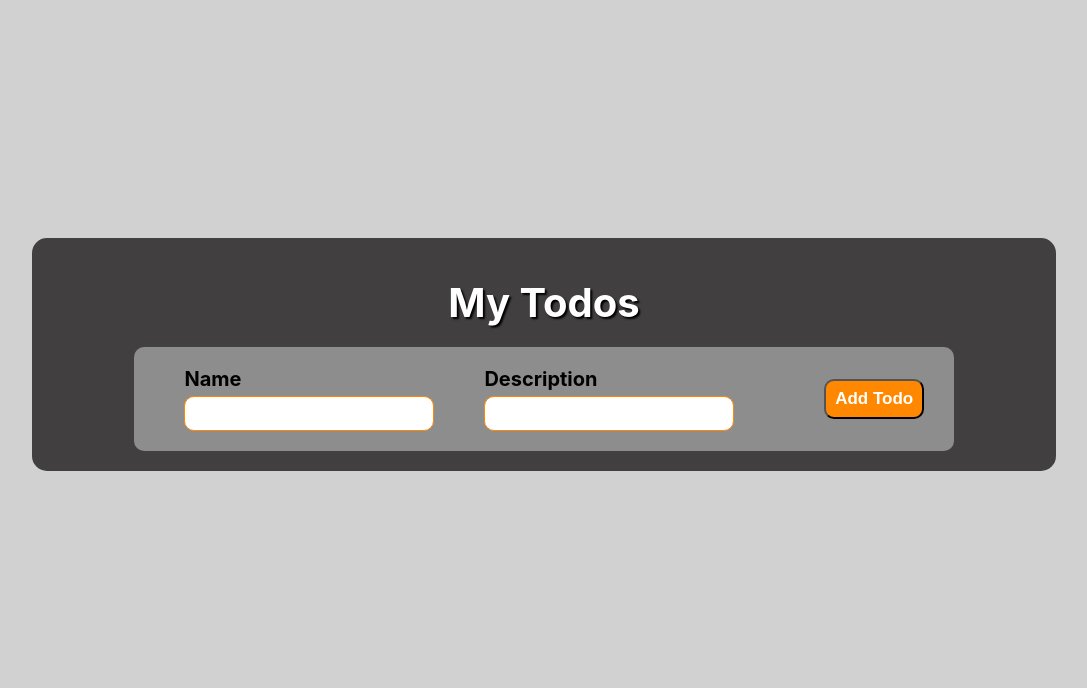
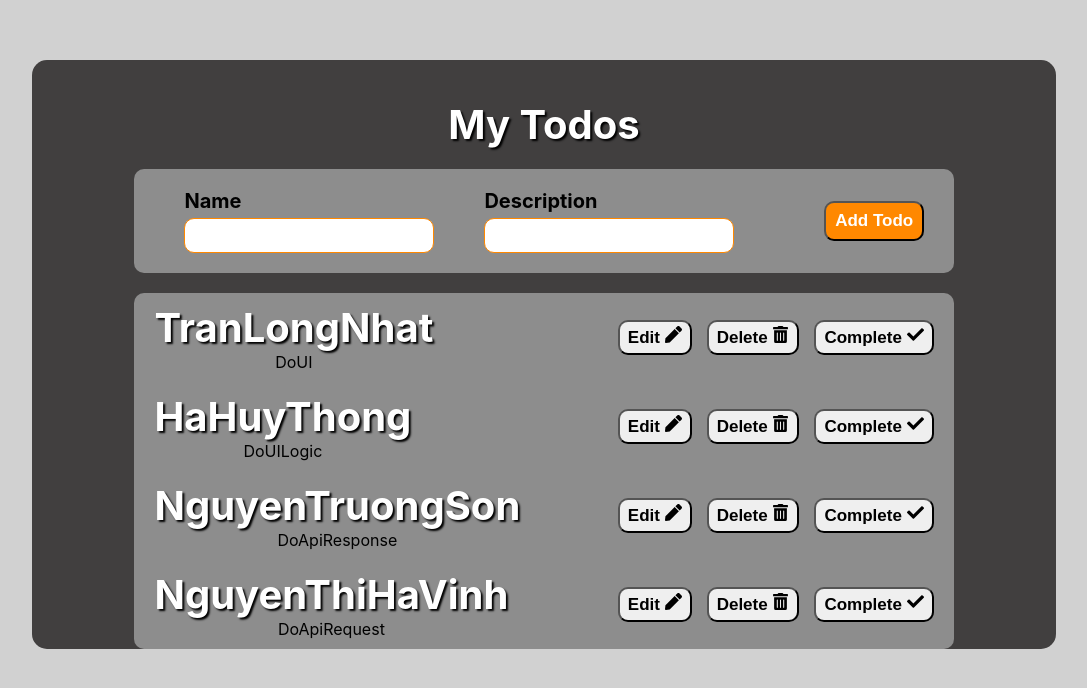
Before and after one commit to LongNhatDev/To-Do-list, a React (Create React App) app: page / in a window 1280 px wide. Shown: the part 146-834 px from the top of the page, without its empty margins (96-1183 px from the left). Built offline with nearby package versions, Linux system fonts and the light colour scheme.

Commit message:
Update with Mobx

```diff
--- a/package.json
+++ b/package.json
@@ -10,6 +10,8 @@
     "@types/node": "^16.11.24",
     "@types/react": "^17.0.39",
     "@types/react-dom": "^17.0.11",
+    "mobx": "^6.3.13",
+    "mobx-react-lite": "^3.2.3",
     "react": "^17.0.2",
     "react-dom": "^17.0.2",
     "react-icons": "^4.3.1",
--- a/src/app/index.tsx
+++ b/src/app/index.tsx
@@ -1,85 +1,13 @@
 import { ChangeEvent, FC, useState } from "react";
 import Form from "../components/form";
+import { Todo, TodoStore } from "../store/todoStore";
 import AppFrame from "./styles";
-import { ITask } from "../interfaces/index";
-import { v4 as uuidv4 } from 'uuid';
+
 
 const App: FC = () => {
-  const [_id,set_Id] = useState<string>("");
-  const [name, setName] = useState<string>("");
-  const [description, setDescription] = useState<string>("");
-  const [todoList, setTodoList] = useState<ITask[]>([]);
-  const [toggleSubmit, setToggleSubmit] = useState<boolean>(true);
-  const [isEditItem, setIsEditItem] = useState<string>("");
-  const handleNameChange = (event: ChangeEvent<HTMLInputElement>): void => {
-    setName(event.target.value);
-  };
-
-  const handleDescriptionChange = (
-    event: ChangeEvent<HTMLInputElement>
-  ): void => {
-    setDescription(event.target.value);
-  };
-
-  const newTask = (): void => {
-    const newTask = { _id: uuidv4(),name: name, description: description, isDone: false };
-    setTodoList([...todoList, newTask]);
-    console.log(todoList);
-    setName("");
-    setDescription("");
-  };
-
-  const deleteTask = (taskIdToDelete: string): void => {
-    setTodoList(
-      todoList.filter((task) => {
-        return task._id !== taskIdToDelete;
-      })
-    );
-  };
-
-  const editTask = (taskIdToUpdate: string): void => {
-    let newEditItem = todoList.find((task) => {
-      return task._id === taskIdToUpdate;
-    });
-    console.log(newEditItem);
-    setName(newEditItem!.name);
-    setDescription(newEditItem!.description);
-    setToggleSubmit(false);
-    setIsEditItem(taskIdToUpdate);
-  };
-
-  const updateTask = (editItem: string): void => {
-    let editTask = todoList.find((task) => {
-      return task._id === editItem;
-    });
-    editTask!.name = name;
-    editTask!.description = description;
-    setToggleSubmit(!toggleSubmit);
-  };
-
-  const setCompletedTask = (taskIdToComplete: string): void => {
-    const completedTask = todoList.find((task) => {
-      return (task._id = taskIdToComplete);
-    });
-    completedTask!.isDone=true
-  };
-
   return (
     <AppFrame>
-      <Form
-        handleNameChange={handleNameChange}
-        handleDescriptionChange={handleDescriptionChange}
-        newTask={newTask}
-        name={name}
-        description={description}
-        todoList={todoList}
-        toggleSubmit={toggleSubmit}
-        deleteTask={deleteTask}
-        isEditItem={isEditItem}
-        editTask={editTask}
-        updateTask={updateTask}
-        setCompletedTask={setCompletedTask}
-      />
+      <Form todoStore = {TodoStore}/>
     </AppFrame>
   );
 };
--- a/src/components/form/index.tsx
+++ b/src/components/form/index.tsx
@@ -1,41 +1,20 @@
-import { ChangeEvent } from "react";
-import { ITask } from "../../interfaces";
 import List from "../list-item";
 import NewItem from "../new-item";
 import TableDiv from "./styles";
-
-interface IProps {
-  handleNameChange(event: ChangeEvent<HTMLInputElement>): void;
-  handleDescriptionChange(event: ChangeEvent<HTMLInputElement>): void;
-  newTask(): void;
-  deleteTask(taskNameToDelete: string):void,
-  editTask(taskNameToUpdate:string):void,
-  updateTask(editItem:string) :void,
-  setCompletedTask(taskNameToComplete:string) :void,
-  isEditItem:string,
-  name:string,
-  description:string,
-  todoList:ITask[],
-  toggleSubmit:boolean
-
+import { Todo, TodoList, TodoStore } from "../../store/todoStore";
+import { observer } from "mobx-react-lite";
+import { useState } from "react";
+interface IProps{
+  todoStore:TodoList
 }
-const Form = ({ toggleSubmit,name,description,todoList,isEditItem,handleNameChange, handleDescriptionChange,newTask,editTask,updateTask,deleteTask,setCompletedTask }: IProps) => {
+const Form = observer(({todoStore}:IProps) => {
   return (
     <TableDiv>
       <h1>My Todos</h1>
-      <NewItem
-        toggleSubmit= {toggleSubmit}
-        handleNameChange={handleNameChange}
-        handleDescriptionChange={handleDescriptionChange}
-        newTask={newTask}
-        updateTask={updateTask}
-        name={name}
-        description={description}
-        isEditItem={isEditItem}
-      />
-      <List todoList={todoList} editTask={editTask} deleteTask={deleteTask} setCompletedTask={setCompletedTask}/>
+      <NewItem todoStore={todoStore}/>
+      <List todoStore = {todoStore} />
     </TableDiv>
   );
-};
+});
 
 export default Form;
--- a/src/components/item/index.tsx
+++ b/src/components/item/index.tsx
@@ -5,36 +5,92 @@ import Edit from "../icons/edit";
 import Complete from "../icons/conplete";
 import Delete from "../icons/delete";
 import ListFrameLeft from "./styles/list-frame-left";
-import { ITask } from "../../interfaces";
+import { Todo, TodoList, TodoStore } from "../../store/todoStore";
+import { observer } from "mobx-react-lite";
+import { useState } from "react";
+import Input from "../new-item/styles/input";
 
 interface IProps {
-  task: ITask,
-  deleteTask(taskIdToDelete: string):void,
-  editTask(taskIdToUpdate:string):void,
-  setCompletedTask(taskIdToComplete:string) :void
-
+  todo: Todo;
+  todoStore: TodoList;
 }
-const Item = ({task,editTask,deleteTask,setCompletedTask}:IProps) => {
+const Item = observer(({ todo, todoStore }: IProps) => {
+  const [name, setName] = useState<string>(todo.name);
+  const [description, setDescription] = useState<string>(todo.description);
+  const [editButton, setEditButton] = useState<boolean>(false);
+  const [completeButton,setCompleteButton] = useState<boolean>(false);
+  const setUpdateButton = () => {
+    setEditButton(!editButton);
+  };
+  const setCompletedButton = () => {
+    setCompleteButton(!completeButton)
+    todoStore.setCompletedItem(todo._id)
+    console.log(todoStore.todos)
+  }
   return (
     <ListFrameItem>
       <ListFrameLeft>
-        <h1>{task.name}</h1>
-        <p>{task.description}</p>
+        {editButton === false ? (
+          <>
+            {" "}
+            <h1>{todo.name}</h1>
+            <p>{todo.description}</p>
+          </>
+        ) : (
+          <>
+            <Input
+              value={name}
+              onChange={(event) => {
+                setName(event.target.value);
+              }}
+            />
+            <Input
+              value={description}
+              onChange={(event) => {
+                setDescription(event.target.value);
+              }}
+            />
+          </>
+        )}
       </ListFrameLeft>
       <ListFrameRight>
-        <Button onClick={() => {editTask(task._id)}}>
-          Edit <Edit />
-        </Button>
-        { task.isDone === false &&
-          <Button onClick={() => {setCompletedTask(task._id)}}>
-          Complete <Complete />
+        {editButton === false ? (
+          <Button onClick={setUpdateButton}>
+            Edit <Edit />
           </Button>
-        }
-        <Button onClick={()=>{deleteTask(task._id)}}>
-          Delete <Delete />
-        </Button>
+        ) : (
+          <Button
+            onClick={() => {
+              todoStore.editItem(todo._id, name, description);
+              console.log(todoStore.todos)
+              setUpdateButton();
+            }}
+          >
+            Update <Edit />
+          </Button>
+        )}
+        {editButton === false && (
+          <Button
+            onClick={() => {
+              todoStore.removeTodo(todo._id);
+            }}
+          >
+            Delete <Delete />
+          </Button>
+        )}
+        {completeButton === false ? (
+          <Button
+            onClick={setCompletedButton}
+          >
+            Complete <Complete />
+          </Button>
+        ) : (
+          <Button>
+            <Complete />
+          </Button>
+        )}
       </ListFrameRight>
     </ListFrameItem>
   );
-};
+});
 export default Item;
--- a/src/components/list-item/index.tsx
+++ b/src/components/list-item/index.tsx
@@ -1,22 +1,19 @@
-import { ITask } from "../../interfaces"
-import Item from "../item"
-import ListFrame from "./styles"
-
+import { observer } from "mobx-react-lite";
+import { TodoList } from "../../store/todoStore";
+import Item from "../item";
+import ListFrame from "./styles";
 
 interface IProps {
-    todoList: ITask[],
-    deleteTask(taskIdToDelete: string):void,
-    editTask(taskIdToUpdate:string):void,
-    setCompletedTask(taskIdToComplete:string) :void,
+  todoStore: TodoList;
+
 }
 
-const List = ({todoList,deleteTask,editTask,setCompletedTask} :IProps) => {
-    return (
-        <ListFrame>
-            {todoList.map((task:ITask,index:number)=>{
-               return <Item key={index} task={task} deleteTask={deleteTask} editTask={editTask} setCompletedTask={setCompletedTask} />
-            })}
-        </ListFrame>
-    )
-}
-export default List
+const List = observer(({ todoStore}: IProps) => (
+  <ListFrame>
+    {todoStore.todos.map((todo) => (
+      <Item todo={todo} todoStore={todoStore} key={todo._id} />
+    ))}
+  </ListFrame>
+));
+
+export default List;
--- a/src/components/new-item/index.tsx
+++ b/src/components/new-item/index.tsx
@@ -1,4 +1,7 @@
-import { ChangeEvent } from "react";
+import { observer } from "mobx-react-lite";
+import { ChangeEvent, useState } from "react";
+import { TodoList } from "../../store/todoStore";
+
 import Button from "./styles/button";
 import Input from "./styles/input";
 import Label from "./styles/label";
@@ -8,32 +11,45 @@ import NewTaskFrameSupLeft from "./styles/new-task-frame-sup_left";
 import NewTaskFrameSupRight from "./styles/new-task-frame-sup_right";
 
 interface IProps {
-  handleNameChange(event: ChangeEvent<HTMLInputElement>) : void
-  handleDescriptionChange(event: ChangeEvent<HTMLInputElement>) : void
-  newTask():void,
-  updateTask(editItem:string) :void,
-  name:string,
-  description:string,
-  toggleSubmit:boolean,
-  isEditItem:string
+  todoStore: TodoList;
 }
-const NewItem = ({name, toggleSubmit,description,isEditItem,handleNameChange,handleDescriptionChange,newTask,updateTask} : IProps) => {
+const NewItem = observer(({ todoStore }: IProps) => {
+  const [name, setName] = useState<string>("");
+  const [description, setDescription] = useState<string>("");
+
   return (
     <NewTaskFrame>
       <NewTaskFrameSupLeft>
         <NewTaskFrameSub>
           <Label>Name</Label>
-          <Input value={name} onChange={(event:ChangeEvent<HTMLInputElement>) => handleNameChange(event)}/>
+          <Input
+            value={name}
+            onChange={(event) => {
+              setName(event.target.value);
+            }}
+          />
         </NewTaskFrameSub>
         <NewTaskFrameSub>
           <Label>Description</Label>
-          <Input value={description} onChange={(event:ChangeEvent<HTMLInputElement>) => handleDescriptionChange(event)}/>
+          <Input
+            value={description}
+            onChange={(event) => {
+              setDescription(event.target.value);
+            }}
+          />
         </NewTaskFrameSub>
       </NewTaskFrameSupLeft>
       <NewTaskFrameSupRight>
-        {toggleSubmit ? <Button className="btn" onClick={newTask}>Add Todo</Button> :  <Button className="btn" onClick={()=> {updateTask(isEditItem)}}>Update</Button>  }
+        <Button
+          className="btn"
+          onClick={() => {
+            todoStore.addTodo(name, description);
+          }}
+        >
+          Add Todo
+        </Button>
       </NewTaskFrameSupRight>
     </NewTaskFrame>
   );
-};
+});
 export default NewItem;
--- /dev/null
+++ b/src/constants/index.ts
@@ -0,0 +1,6 @@
+const CONSTANTS = {
+    DOMAIN: 'http://localhost:4000',
+    EDIT: 'Edit',
+    DELETE: 'Delete',
+  }
+export default CONSTANTS
--- a/src/interfaces/index.ts
+++ /dev/null
@@ -1,6 +0,0 @@
-export interface ITask {
-    _id:string,
-    name:string,
-    description:string,
-    isDone:boolean
-}
--- /dev/null
+++ b/src/service/index.ts
@@ -0,0 +1,67 @@
+import CONSTANTS from '../constants'
+import { Todo } from '../store/todoStore'
+
+function setHeader() {
+  const headers = {
+    'Content-Type': 'application/json',
+  }
+  return headers
+}
+function joinURL(baseURL: string, url: string) {
+  return `${baseURL}/${url}`
+}
+
+export default class ToDoService {
+  domain: string
+  constructor() {
+    this.domain = CONSTANTS.DOMAIN
+  }
+
+  static myInstance: ToDoService
+
+  static getInstance(): ToDoService {
+    if (ToDoService.myInstance == null) {
+      ToDoService.myInstance = new ToDoService()
+    }
+    return this.myInstance
+  }
+
+  request(endpoint: string, method = 'POST', data?: Todo) {
+    let url = joinURL(this.domain, endpoint)
+    let headers = setHeader()
+    const options: any = {
+      headers,
+      method,
+    }
+    if (data) {
+      options.body = JSON.stringify({ ...data })
+    }
+    return fetch(url, options)
+  }
+
+  async getToDos() {
+    const method = 'GET'
+    const endpoint = 'todos'
+    return this.request(endpoint, method).then((res) => res.json())
+  }
+  async getToDoByID(id: string) {
+    const method = 'GET'
+    const endpoint = `get-todo/${id}`
+    return this.request(endpoint, method).then((res) => res.json())
+  }
+  async update(id: string, data: Todo) {
+    const method = 'PUT'
+    const endpoint = `edit-todo/${id}`
+    return this.request(endpoint, method, data).then((res) => res.json())
+  }
+  async delete(id: string) {
+    const method = 'DELETE'
+    const endpoint = `delete-todo/${id}`
+    return this.request(endpoint, method).then((res) => res.json())
+  }
+  async create(data: Todo) {
+    const method = 'POST'
+    const endpoint = 'add-todo'
+    return this.request(endpoint, method, data).then((res) => res.json())
+  }
+}
--- /dev/null
+++ b/src/store/todoStore.ts
@@ -0,0 +1,63 @@
+import { action, computed, makeObservable, observable } from "mobx";
+import { v4 as uuidv4 } from "uuid";
+import ToDoService from "../service";
+
+const toDoService = ToDoService.getInstance();
+
+export class Todo {
+  _id: string;
+  name: string;
+  description: string;
+  isDone: boolean;
+
+  constructor(name: string, description: string) {
+    this._id = uuidv4();
+    this.name = name;
+    this.description = description;
+    this.isDone = false;
+  }
+  getId() {}
+}
+
+export class TodoList {
+  todos: Todo[] = [];
+  get unfinishedTodoCount() {
+    return this.todos.filter((todo) => !todo.isDone).length;
+  }
+  constructor(todos: Todo[]) {
+    makeObservable(this, {
+      todos: observable,
+      unfinishedTodoCount: computed,
+      addTodo: action,
+      removeTodo: action,
+      editItem:action,
+      setCompletedItem:action.bound
+
+    });
+    this.todos = todos;
+  }
+
+  addTodo(name: string, description: string) {
+    this.todos.push(new Todo(name, description));
+  }
+  removeTodo(_id: string) {
+    this.todos = this.todos.filter((item) => item._id !== _id);
+    console.log(this.todos);
+  }
+  editItem(_id:string,name:string,description:string){
+    let todo = this.todos.find(item=> item._id===_id)
+    todo!.name = name
+    todo!.description = description
+  }
+  setCompletedItem(_id:string){
+    let todo = this.todos.find(item=> item._id===_id)
+    todo!.isDone = true
+  }
+}
+
+export const TodoStore = new TodoList([
+  new Todo("TranLongNhat", "DoUI"),
+  new Todo("HaHuyThong", "DoUILogic"),
+  new Todo("NguyenTruongSon", "DoApiResponse"),
+  new Todo("NguyenThiHaVinh", "DoApiRequest"),
+]);
```
Also changed, not shown: 1 other file (tests, documents, lock files or other folders).
